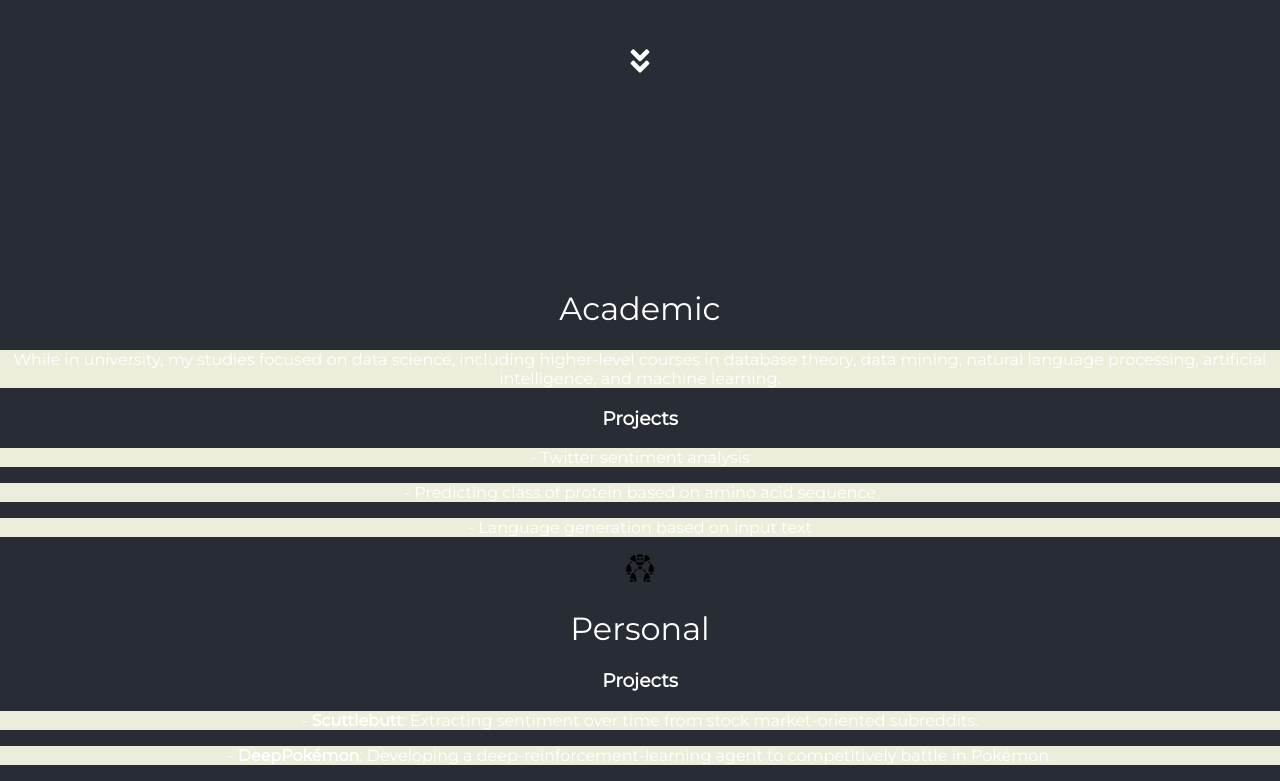
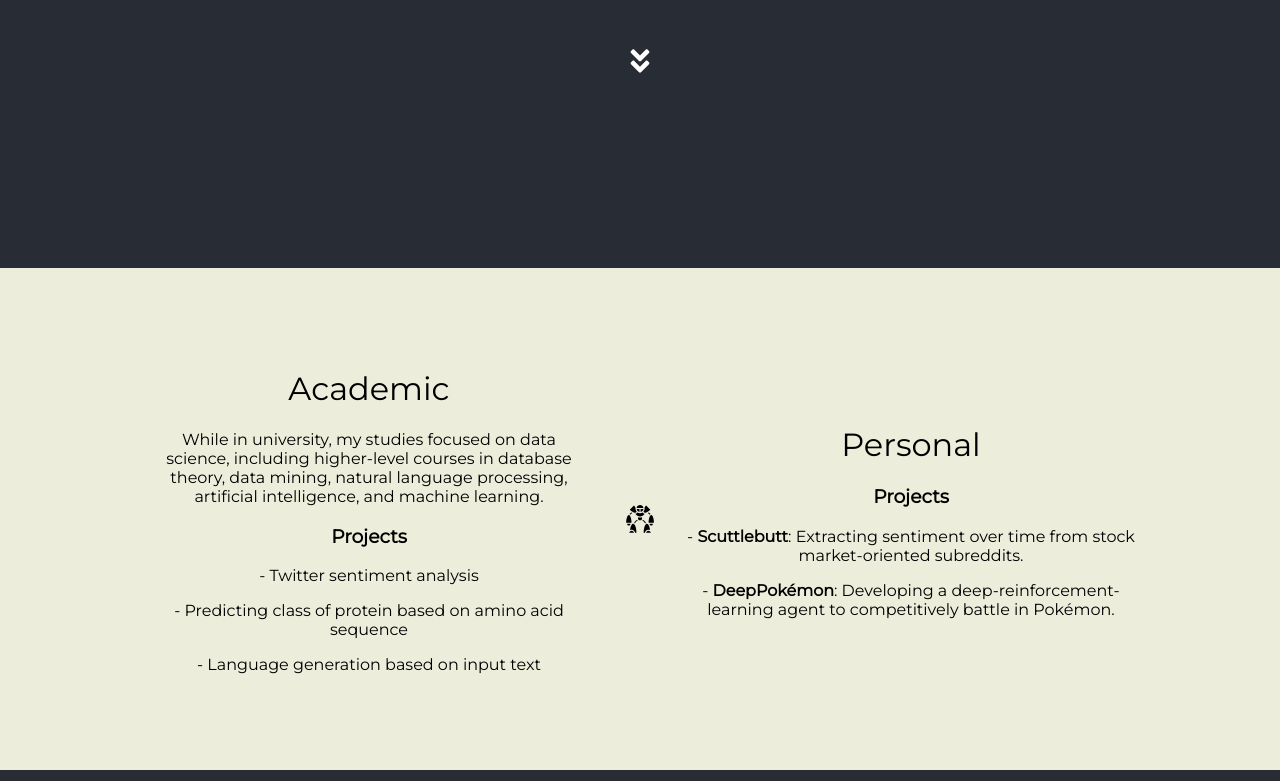
Before and after one commit to nickagliano/portfolio, a React app: page /data-science in a window 1280 px wide. Shown: the part 532-1313 px from the top of the page. Built offline with nearby package versions, Linux system fonts and the light colour scheme.

Commit message:
remove old project, update datascience page style

```diff
--- a/src/Components/DataScience.js
+++ b/src/Components/DataScience.js
@@ -1,5 +1,5 @@
 import React, { Component } from 'react';
-// import '../css/DataScience.css';
+import '../css/DataScience.css';
 import Piano from './Piano';
 import { FaAngleDoubleDown } from 'react-icons/fa';
 import { GiRobotGolem } from 'react-icons/gi';
--- a/src/Components/FrontEnd.js
+++ b/src/Components/FrontEnd.js
@@ -25,8 +25,6 @@ class FrontEnd extends Component {
 						<p>- This website</p>
 						<p><span className="link" onClick={()=> window.open("https://www.vc19tf.com/", "_blank")}>- Virginia COVID-19 Task Force</span>: a pro-bono website for a local COVID-19 relief group</p>
 						<p>- rva.beer: a local Richmond, VA beer and wine hub (in progress)</p>
-						<p><span className="link" onClick={()=> window.open("https://cranky-cray-2f8edb.netlify.app/", "_blank")}>- COCO</span>: a collaborative online collage maker (in progress)</p>
-
 					</div>
 					<div className="feText">
 						<h1>Professional</h1>
--- /dev/null
+++ b/src/css/DataScience.css
@@ -0,0 +1,56 @@
+.aiContainer {
+  display: flex;
+  flex-direction: row;
+  justify-content: center;
+  align-content: center;
+  align-items: center;
+  text-align: left;
+  background-color: rgb(236, 237, 218);
+  padding: 2em;
+}
+
+.aiTextLeft {
+  color: black;
+  max-width: 40vw;
+  text-align: center;
+  padding: 3em;
+}
+
+.aiTextRight {
+  color: black;
+  max-width: 40vw;
+  text-align: center;
+  padding: 2em;
+}
+
+img {
+  margin: 1em;
+}
+
+/* for mobile */
+@media only screen and (max-device-width: 599px) {
+
+  .aiContainer {
+      flex-direction: column;
+      text-align: center;
+      max-width: 100%
+  }
+
+  .aiTextLeft {
+      max-width: 100%;
+      padding-left: 0;
+      padding-right: 0;
+      padding-bottom: 1em;
+      padding-top: 1em;
+  }
+
+  .aiTextRight {
+      max-width: 100%;
+      padding-left: 0;
+      padding-right: 0;
+      padding-bottom: 1em;
+      padding-top: 1em;
+  }
+
+
+}
```
